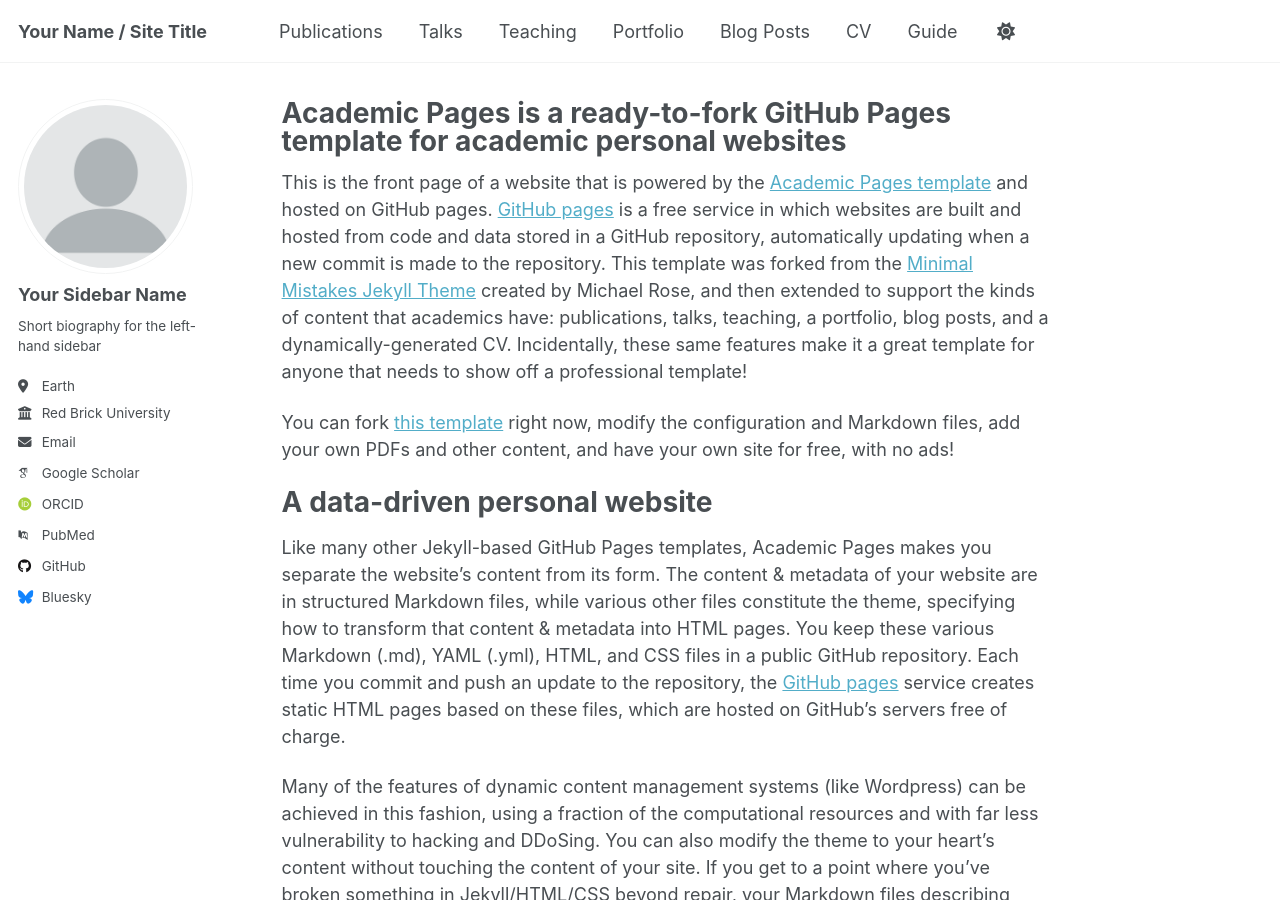
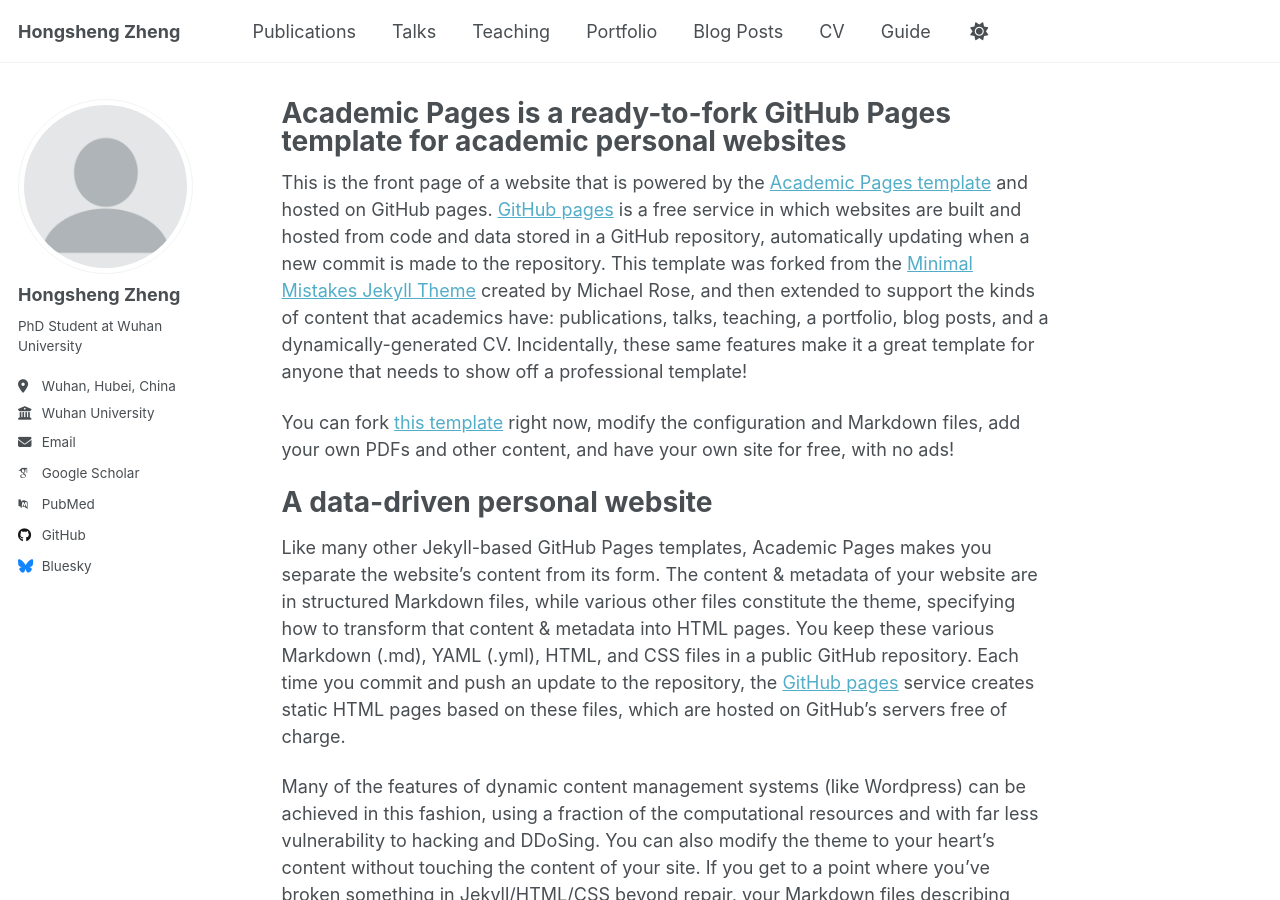
Before and after one commit to hongsheng-Z/hongsheng-Z.github.io, a Jekyll site: the page built from _pages/about.md, in a window 1280 px wide and 900 px high. Built offline with Jekyll 4.4.1, drawn with Linux system fonts in a browser that asks for light colours; some web fonts are replaced; a script that is not in the unit is left out.

Commit message:
Update _config.yml

```diff
--- a/_config.yml
+++ b/_config.yml
@@ -9,7 +9,7 @@
 # Basic Site Settings
 locale                   : "en-US"
 site_theme               : "default" # Currently available options are "default", "air"
-title                    : "Your Name / Site Title"
+title                    : "Hongsheng Zheng"
 title_separator          : "-"
 name                     : &name "Your Name"
 description              : &description "personal description"
@@ -23,21 +23,21 @@ repository               : "academicpages/academicpages.github.io"
 author:
   # Biographic information
   avatar           : "profile.png"
-  name             : "Your Sidebar Name"
+  name             : "Hongsheng Zheng"
   pronouns         : # example: "she/her"
-  bio              : "Short biography for the left-hand sidebar"
-  location         : "Earth"
-  employer         : "Red Brick University"
+  bio              : "PhD Student at Wuhan University"
+  location         : "Wuhan, Hubei, China"
+  employer         : "Wuhan University"
   uri              : # URL
-  email            : "none@example.org"
+  email            : "hszheng@whu.edu.cn"
 
   # Academic websites
   academia         : # URL
   arxiv            : # URL - Update with the correct link to your profile
-  googlescholar    : "https://scholar.google.com/citations?user=PS_CX0AAAAAJ"
+  googlescholar    : "https://scholar.google.com/citations?user=LuckipUAAAAJ&hl=en"
   inspire-hep      : # URL
   impactstory      : # URL
-  orcid            : "http://orcid.org/yourorcidurl"
+  # orcid            : "http://orcid.org/yourorcidurl"
   semantic         : # URL
   pubmed           : "https://www.ncbi.nlm.nih.gov/pubmed/?term=john+snow"
   researchgate     : # URL
@@ -47,7 +47,7 @@ author:
   bitbucket        : # Username - Update with your username on the site
   codepen          : # Username
   dribbble         : # Username
-  github           : "academicpages"
+  github           : "https://hongsheng-z.github.com"
   kaggle           : # Username
   stackoverflow    : # User number or user number and name (i.e., use "1" or "1/jeff-atwood")
 
```
